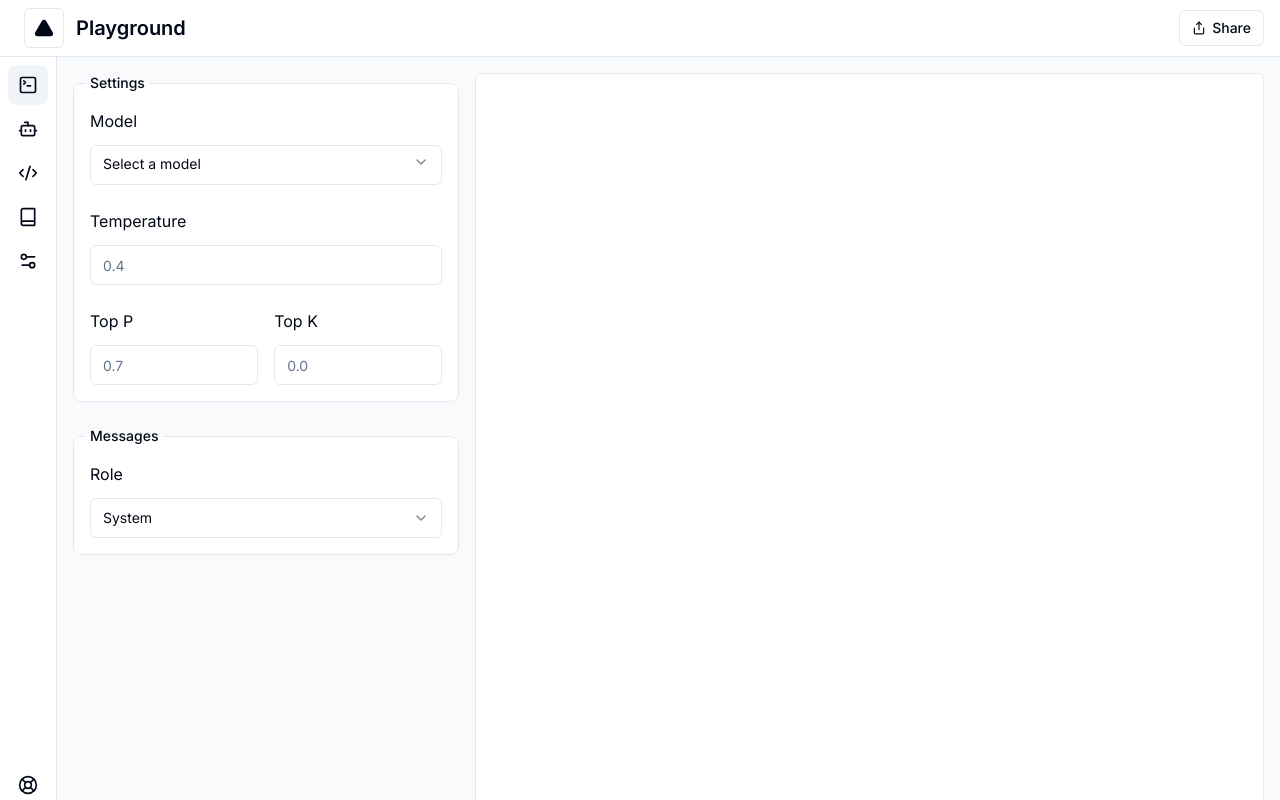
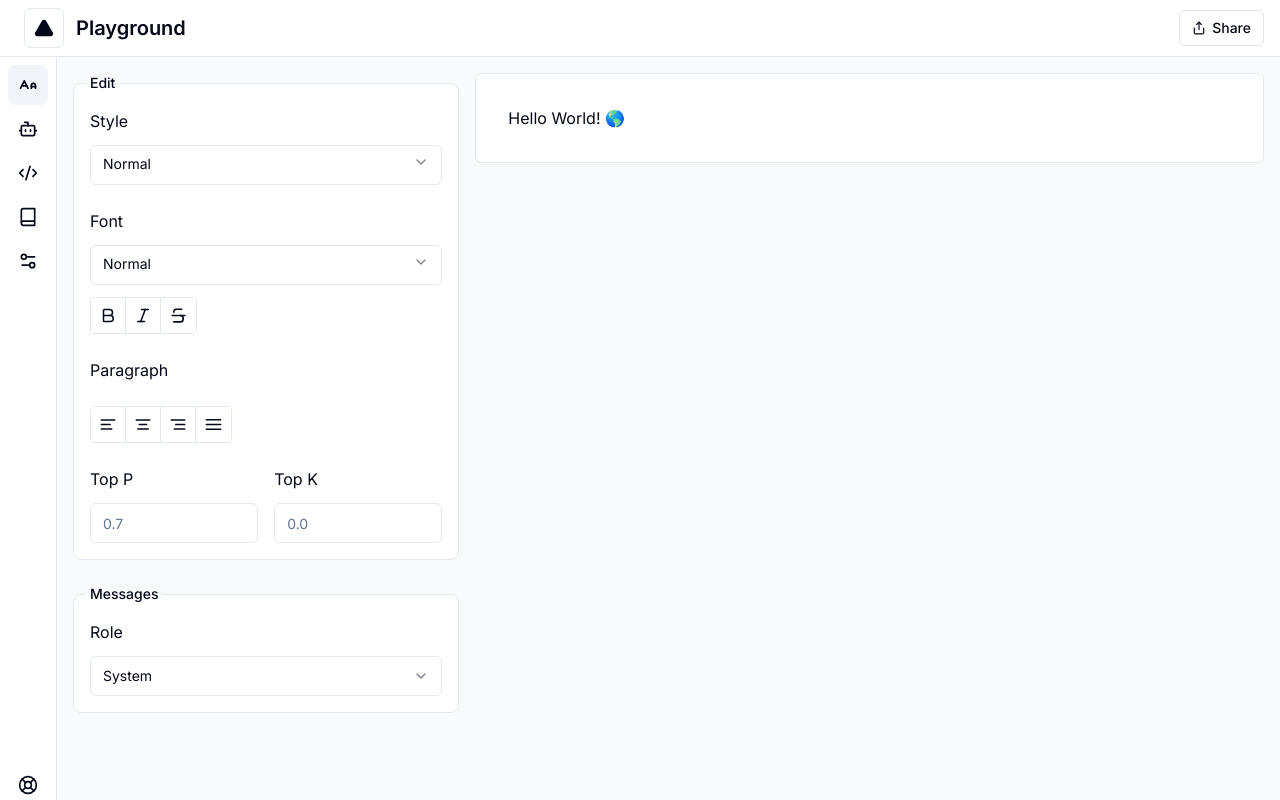
Before and after one commit to git-init-priyanshu/Docx, a Next.js app: page /writer in a window 1280 px wide. Built offline with nearby package versions, Linux system fonts and the light colour scheme.

Commit message:
Integrated TipTap

```diff
--- a/app/writer/components/Options.tsx
+++ b/app/writer/components/Options.tsx
@@ -1,4 +1,15 @@
-import { Bird, Rabbit, Turtle } from "lucide-react";
+"use client"
+
+import {
+  AlignCenter,
+  AlignJustify,
+  AlignLeft,
+  AlignRight,
+  Bold,
+  Italic,
+  Strikethrough,
+} from "lucide-react";
+
 import {
   Select,
   SelectContent,
@@ -9,81 +20,98 @@ import {
 import { Label } from "@radix-ui/react-label";
 import { Input } from "@/components/ui/input"
 
-export default function Options() {
+import { Editor } from "@tiptap/react";
+
+export default function Options({ editor }: { editor: Editor | null }) {
+  const formattingBtns = [
+    { Icon: Bold, name: "bold", func: "toggleBold" },
+    { Icon: Italic, name: "italic", func: "toggleItalic" },
+    { Icon: Strikethrough, name: "strike", func: "toggleStrike" },
+  ]
+  const paragraphBtns = [
+    { Icon: AlignLeft, align: "left" },
+    { Icon: AlignCenter, align: "center" },
+    { Icon: AlignRight, align: "right" },
+    { Icon: AlignJustify, align: "justify" },
+  ]
+
+  if (!editor) return <></>;
   return (
-    <>
-      <div
-        className="hidden flex-col items-start gap-8 md:flex" x-chunk="dashboard-03-chunk-0"
-      >
+    <div className="hidden flex-col items-start gap-8 md:flex" x-chunk="dashboard-03-chunk-0">
       <form className="grid w-full items-start gap-6">
         <fieldset className="grid gap-6 bg-white rounded-lg border p-4">
           <legend className="-ml-1 px-1 text-sm font-medium">
-              Settings
+            Edit
           </legend>
           <div className="grid gap-3">
-              <Label htmlFor="model">Model</Label>
+            <Label htmlFor="model">Style</Label>
             <Select>
               <SelectTrigger
                 id="model"
                 className="items-start [&_[data-description]]:hidden"
               >
-                  <SelectValue placeholder="Select a model" />
+                <SelectValue placeholder="Normal" />
               </SelectTrigger>
               <SelectContent>
-                  <SelectItem value="genesis">
-                    <div className="flex items-start gap-3 text-muted-foreground">
-                      <Rabbit className="size-5" />
-                      <div className="grid gap-0.5">
-                        <p>
-                          Neural{" "}
-                          <span className="font-medium text-foreground">
-                            Genesis
-                          </span>
-                        </p>
-                        <p className="text-xs" data-description>
-                          Our fastest model for general use cases.
-                        </p>
-                      </div>
-                    </div>
-                  </SelectItem>
-                  <SelectItem value="explorer">
-                    <div className="flex items-start gap-3 text-muted-foreground">
-                      <Bird className="size-5" />
-                      <div className="grid gap-0.5">
-                        <p>
-                          Neural{" "}
-                          <span className="font-medium text-foreground">
-                            Explorer
-                          </span>
-                        </p>
-                        <p className="text-xs" data-description>
-                          Performance and speed for efficiency.
-                        </p>
-                      </div>
-                    </div>
-                  </SelectItem>
-                  <SelectItem value="quantum">
-                    <div className="flex items-start gap-3 text-muted-foreground">
-                      <Turtle className="size-5" />
-                      <div className="grid gap-0.5">
-                        <p>
-                          Neural{" "}
-                          <span className="font-medium text-foreground">
-                            Quantum
-                          </span>
-                        </p>
-                        <p className="text-xs" data-description>
-                          The most powerful model for complex computations.
-                        </p>
-                      </div>
-                    </div>
-                  </SelectItem>
+                <SelectItem value="normal">Normal</SelectItem>
+                <SelectItem value="h1">Heading 1</SelectItem>
+                <SelectItem value="h2">Heading 2</SelectItem>
+                <SelectItem value="h3">Heading 3</SelectItem>
+                <SelectItem value="highlight">Highlight</SelectItem>
               </SelectContent>
             </Select>
           </div>
           <div className="grid gap-3">
-              <Label htmlFor="temperature">Temperature</Label>
-              <Input id="temperature" type="number" placeholder="0.4" />
+            <Label htmlFor="Font">Font</Label>
+            <Select>
+              <SelectTrigger
+                id="model"
+                className="items-start [&_[data-description]]:hidden"
+              >
+                <SelectValue placeholder="Normal" />
+              </SelectTrigger>
+              <SelectContent>
+                <SelectItem value="normal">Normal</SelectItem>
+                <SelectItem value="h1">Heading 1</SelectItem>
+                <SelectItem value="h2">Heading 2</SelectItem>
+                <SelectItem value="h3">Heading 3</SelectItem>
+                <SelectItem value="highlight">Highlight</SelectItem>
+              </SelectContent>
+            </Select>
+            <div className="flex cursor-pointer border rounded w-fit">
+              {formattingBtns.map(({ func, name, Icon }, i) => {
+                return (
+                  <Icon
+                    key={name}
+                    size={35}
+                    // @ts-ignore
+                    onClick={() => editor.chain().focus()[func]().run()}
+                    className={`${editor.isActive(name)
+                      ? 'bg-black text-white rounded hover:bg-black'
+                      : ''} bg-white p-2 hover:bg-neutral-100 ${i === formattingBtns.length - 1
+                        ? "border-none"
+                        : "border-r"}`}
+                  />
+                )
+              })}
+            </div>
+          </div>
+          <Label htmlFor="Paragraph">Paragraph</Label>
+          <div className="flex cursor-pointer border rounded w-fit">
+            {paragraphBtns.map(({ align, Icon }, i) => {
+              return (
+                <Icon
+                  key={align}
+                  size={35}
+                  onClick={() => editor.chain().focus().setTextAlign(align).run()}
+                  className={`${editor.isActive({ textAlign: align })
+                    ? 'bg-black text-white rounded hover:bg-black'
+                    : ''} bg-white p-2 hover:bg-neutral-100 ${i === paragraphBtns.length - 1
+                      ? "border-none"
+                      : "border-r"}`}
+                />
+              )
+            })}
           </div>
           <div className="grid grid-cols-2 gap-4">
             <div className="grid gap-3">
@@ -116,6 +144,5 @@ export default function Options() {
         </fieldset>
       </form>
     </div>
-    </>
   )
 }
--- a/app/writer/components/Tabs.tsx
+++ b/app/writer/components/Tabs.tsx
@@ -1,4 +1,5 @@
 import {
+  ALargeSmall,
   Book,
   Bot,
   Code2,
@@ -6,7 +7,6 @@ import {
   Settings2,
   SquareTerminal,
   SquareUser,
-  Triangle,
 } from "lucide-react"
 import {
   Tooltip,
@@ -29,7 +29,7 @@ export default function Tabs() {
                 className="rounded-lg bg-muted"
                 aria-label="Playground"
               >
-                <SquareTerminal className="size-5" />
+                <ALargeSmall className="size-5" />
               </Button>
             </TooltipTrigger>
             <TooltipContent side="right" sideOffset={5}>
--- a/app/writer/page.tsx
+++ b/app/writer/page.tsx
@@ -1,27 +1,42 @@
-import { Textarea } from "@/components/ui/textarea"
+"use client"
+
+import { EditorContent, Editor } from '@tiptap/react'
+import { useEditor } from "@tiptap/react"
+import StarterKit from '@tiptap/starter-kit'
+import Highlight from '@tiptap/extension-highlight'
+import TextAlign from '@tiptap/extension-text-align'
+
+import { ScrollArea } from "@radix-ui/react-scroll-area"
 
 import Header from "./components/Header"
 import Options from "./components/Options"
 import Tabs from "./components/Tabs"
-import { ScrollArea } from "@radix-ui/react-scroll-area"
 
 export default function Dashboard() {
+  const editor = useEditor({
+    extensions: [StarterKit,
+      TextAlign.configure({
+        types: ['heading', 'paragraph'],
+      }),
+      Highlight
+    ],
+    editorProps: {
+      attributes: {
+        class: "h-full bg-white rounded-md resize-none border p-8 shadow-none focus-visible:outline-none"
+      }
+    },
+    content: '<p>Hello World! 🌎️</p>',
+  })
+
   return (
     <div className="h-screen overflow-hidden w-full ">
       <Header />
       <div className="flex h-full">
         <Tabs />
         <div className="grid flex-1 gap-4 overflow-auto p-4 md:grid-cols-2 lg:grid-cols-3">
-          <Options />
+          <Options editor={editor} />
           <ScrollArea className="col-span-2">
-            <Textarea
-              id="message"
-              className="h-full resize-none mb-4 border p-8 shadow-none focus-visible:ring-0"
-            />
-            <Textarea
-              id="message"
-              className="h-full resize-none border p-8 shadow-none focus-visible:ring-0"
-            />
+            <EditorContent editor={editor} />
           </ScrollArea>
         </div>
       </div>
--- a/package.json
+++ b/package.json
@@ -16,6 +16,11 @@
     "@radix-ui/react-tooltip": "^1.1.2",
     "@tanstack/react-query": "^5.50.1",
     "@tanstack/react-query-devtools": "^5.50.1",
+    "@tiptap/extension-highlight": "^2.4.0",
+    "@tiptap/extension-text-align": "^2.4.0",
+    "@tiptap/pm": "^2.4.0",
+    "@tiptap/react": "^2.4.0",
+    "@tiptap/starter-kit": "^2.4.0",
     "axios": "^1.7.2",
     "class-variance-authority": "^0.7.0",
     "clsx": "^2.1.1",
```
Also changed, not shown: 2 other files (tests, documents, lock files or other folders). Lines whose indentation alone changed are shown as unchanged.
